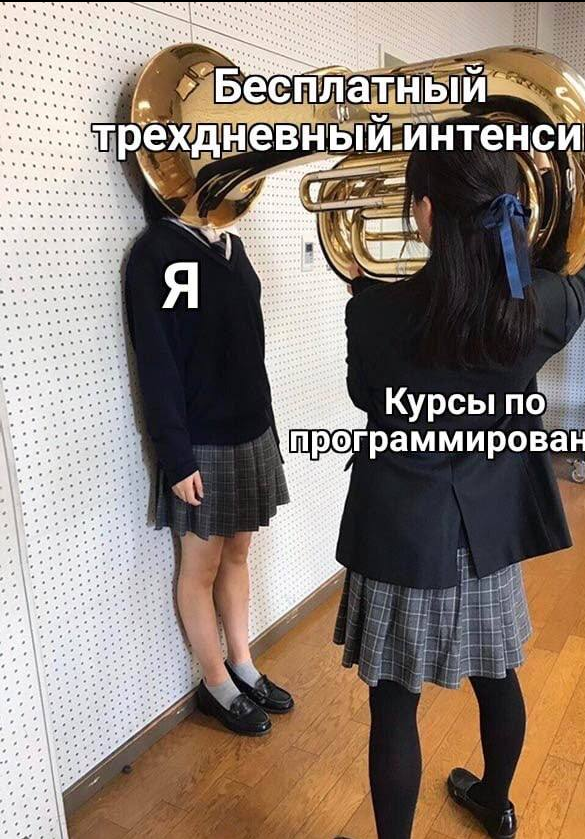
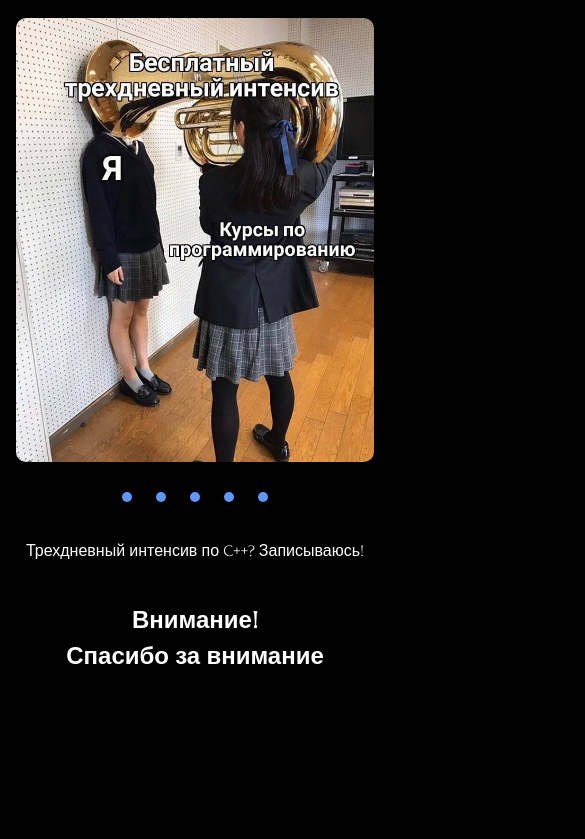
Before and after one commit to Romchard/cssMemeSlider, a plain HTML site: page cssMemeSlider/index.html in a window 390 px wide. Shown: the part 102-941 px from the top of the page, 585 px wide, since content can reach past the window. After the commit the page ends 844 px from the top, so only its background shows below. Drawn offline with Linux system fonts and the light colour scheme.

Commit message:
feat: styles with media query for cssMemeSlider (Mon, 18 Sep. 01:15:45, 2023)

```diff
--- a/cssMemeSlider/css/main.css
+++ b/cssMemeSlider/css/main.css
@@ -1,32 +1,210 @@
-:root{
-    --bg-color: #000000FF;
-    --hover-color: #FFFFFFFF;
-    --label-color: #6097FEFF;
+:root {
+    --background: #000000;
+    --hover: #ffffff;
+    --label-color: rgb(95, 151, 253);
 }
 
 /* forum-regular - latin */
 @font-face {
-    font-display: swap; /* Check https://developer.mozilla.org/en-US/docs/Web/CSS/@font-face/font-display for other options. */
+    font-display: swap;
     font-family: 'Forum';
     font-style: normal;
     font-weight: 400;
-    src: url('../assets/fonts/forum-v18-latin-regular.woff2') format('woff2'); /* Chrome 36+, Opera 23+, Firefox 39+, Safari 12+, iOS 10+ */
+    src: url('../assets/fonts/forum-v18-latin-regular.woff2') format('woff2');
 }
 
-html{
+html {
     box-sizing: border-box;
-    scroll-behavior: smooth;
+    font-size: 1rem;
 }
 
-*, ::before, ::after{
+img{
+    max-width: 100%;
+}
+
+body {
+    width: 100%;
+    height: 100vh;
+    margin: 0 auto;
+    padding: 0 2rem;
+    font-family: 'Forum', sans-serif;
+    font-size: 1rem;
+    line-height: 1.5;
+    color: var(--hover);
+    background-color: var(--background);
+}
+
+*, ::before, ::after {
     box-sizing: inherit;
     margin: 0;
     padding: 0;
 }
 
-body{
-    font-family: 'Forum', sans-serif;
-    font-size: 14px;
-    line-height: 22px;
-    background-color: black;
+.container {
+    max-width: 1920px;
+    padding-right: 2rem;
+    padding-left: 2rem;
 }
+
+.heading {
+    text-align: center;
+    font-size: 2.5rem;
+}
+
+.slider__img {
+    text-align: center;
+    padding-bottom: 0.5rem;
+}
+
+.meme-container-content__img {
+    width: 1024px;
+    max-height: 600px;
+    object-fit: contain;
+    background-position: center center;
+    border-radius: 10px;
+}
+
+.slider__img .img1,
+.slider__img .img2,
+.slider__img .img3,
+.slider__img .img4,
+.slider__img .img5 {
+    display: none;
+}
+
+#r1:checked ~ .slider__img .img1 {
+    display: block;
+}
+
+#r2:checked ~ .slider__img .img2 {
+    display: block;
+}
+
+#r3:checked ~ .slider__img .img3 {
+    display: block;
+}
+
+#r4:checked ~ .slider__img .img4 {
+    display: block;
+}
+
+#r5:checked ~ .slider__img .img5 {
+    display: block;
+}
+
+
+.slider__column {
+    display: flex;
+    justify-content: space-between;
+    align-items: center;
+    margin-bottom: 2rem;
+}
+
+
+.slider__content {
+    order: 1;
+    font-size: 2rem;
+}
+
+.slider__items {
+    order: 2;
+}
+
+.slider__content .text1,
+.slider__content .text2,
+.slider__content .text3,
+.slider__content .text4,
+.slider__content .text5 {
+    display: none;
+}
+
+#r1:checked ~ .slider__column .slider__content .text1 {
+    display: block;
+}
+
+#r2:checked ~ .slider__column .slider__content .text2 {
+    display: block;
+}
+
+#r3:checked ~ .slider__column .slider__content .text3 {
+    display: block;
+}
+
+#r4:checked ~ .slider__column .slider__content .text4 {
+    display: block;
+}
+
+#r5:checked ~ .slider__column .slider__content .text5 {
+    display: block;
+}
+
+.slider__items label {
+    display: inline-block;
+    width: 10px;
+    height: 10px;
+    background-color: var(--label-color);
+    color: var(--hover);
+    border-radius: 50%;
+    margin: 0 10px;
+    cursor: pointer;
+    position: relative;
+    transition: background-color .3s linear;
+}
+
+.slider__items label:hover{
+    background-color: var(--hover);
+}
+
+
+input[type="radio"] {
+    background-color: var(--label-color);
+    display: none;
+}
+
+@keyframes slideIn {
+    from {
+        transform: translateX(100%);
+        opacity: 0;
+    }
+    to {
+        transform: translateX(0);
+        opacity: 1;
+    }
+}
+
+.slider__img img,
+.slider__content div {
+    animation: slideIn 1s ease forwards;
+}
+
+@media screen and (max-width: 1024px) {
+    body{
+        padding: 0.5rem;
+    }
+
+    .heading{
+        font-size: 1.5rem;
+    }
+
+    .container{
+        padding: 0.5rem;
+    }
+
+    .slider__column{
+        flex-direction: column;
+    }
+
+    .slider__column{
+        order: 1;
+        align-items: center;
+    }
+
+    .slider__items{
+        margin-bottom: 30px;
+    }
+
+    .slider__content{
+        order: 2;
+        font-size: 1rem;
+    }
+}
```
